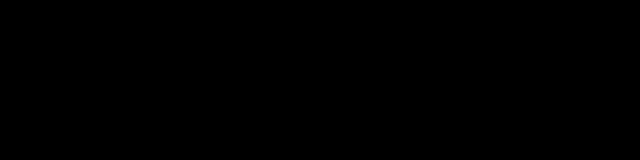
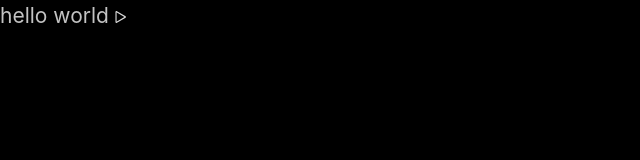
Before and after one commit to qiuyongjin/lingo-web, a Vue app: page / in a window 1280 px wide. Shown: the top 160 px of the page, without its empty margins (0-640 px from the left). Built offline with nearby package versions, Linux system fonts and the light colour scheme.

Commit message:
fix: 修复updateHeight函数中未检查nativeBridge导致的错误
移除已弃用的sentMessage函数调用，改为直接使用window.nativeBridge.send方法发送高度更新消息。增加对window.nativeBridge存在性的检查，避免在bridge未初始化时调用send方法。

```diff
--- a/src/views/read/index.ts
+++ b/src/views/read/index.ts
@@ -1,8 +1,8 @@
 import type { ClickData, Target } from '@/types'
 import { computed, ref } from 'vue'
-import { extractTitle, getAppHeight, sentMessage, splitIntoParagraphs } from '@/utils'
+import { extractTitle, getAppHeight, splitIntoParagraphs } from '@/utils'
 
-export const sentence = ref('')
+export const sentence = ref('hello world')
 export const target = ref<Target[]>([])
 
 // 把文章以段落拆分
@@ -29,6 +29,8 @@
  */
 export function updateHeight(delay = 0) {
   setTimeout(() => {
-    sentMessage({ action: 'updateHeight', data: { a: 1, height: getAppHeight() } })
+    if (!window.nativeBridge)
+      return
+    window.nativeBridge.send({ type: 'updateHeight', payload: { type: 'appHeight', height: getAppHeight() } })
   }, delay)
 }
```
